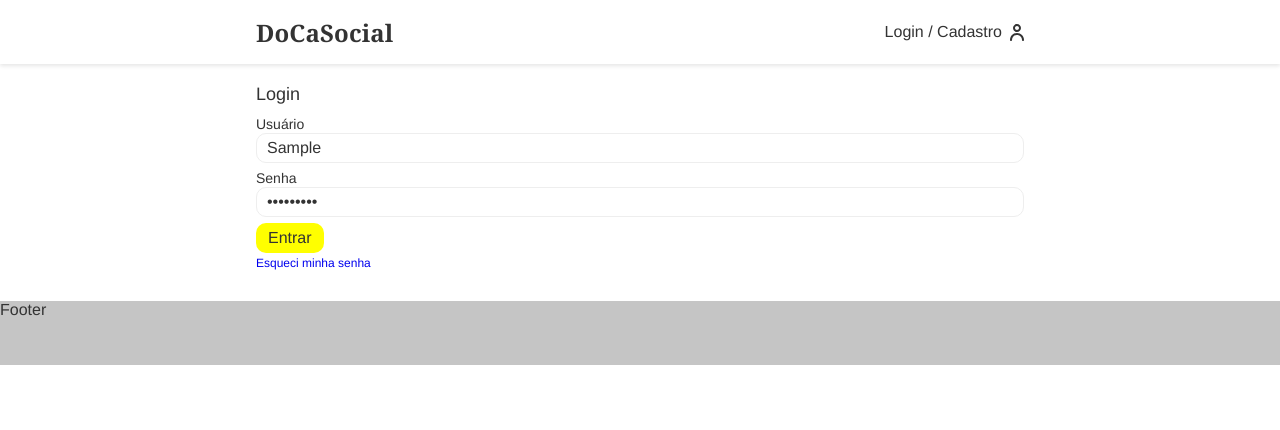
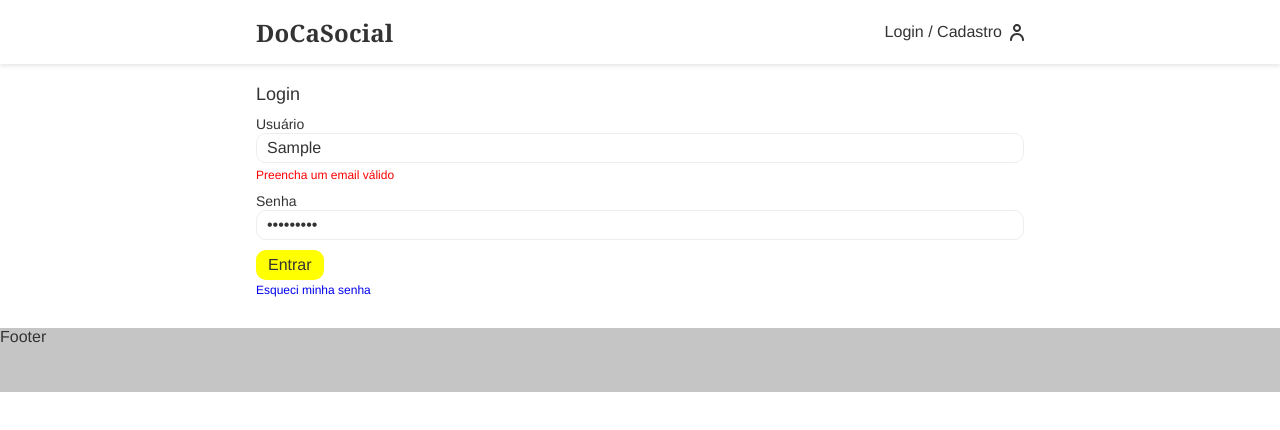
Before and after one commit to iasminln/rede-social-pets, a React (Vite) app: page /login in a window 1280 px wide. Both pictures are taken after typing "Sample", "Sample123" into the empty fields and a click on the button "Entrar". Shown: the top 430 px of the page. Built offline with nearby package versions, Linux system fonts and the light colour scheme.

Commit message:
created useForm

```diff
--- a/src/components/Login/InputDefault.jsx
+++ b/src/components/Login/InputDefault.jsx
@@ -1,7 +1,7 @@
 import React from 'react'
 import '../../css/style.scss'
 
-const InputDefault = ({ label, name, type }) => {
+const InputDefault = ({ label, name, type, valueRef, error}) => {
 
 
   return (
@@ -12,7 +12,9 @@ const InputDefault = ({ label, name, type }) => {
         type={type}
         id={name}
         name={name}
+        ref={valueRef}
       />
+      {error && <p className='mensage-error'>{error}</p>}
     </div>
   )
 }
--- a/src/components/Login/LoginForm.jsx
+++ b/src/components/Login/LoginForm.jsx
@@ -3,14 +3,25 @@ import '../../css/style.scss'
 import { Link } from 'react-router-dom';
 import InputDefault from './InputDefault';
 import ButtonDefault from './ButtonDefault';
+import useForm from '../../hooks/useForm';
 
 const LoginForm = () => {
-  const usuarioElement = useRef(null);
-  const passwordElement = useRef(null);
+  const passwordElement = useForm()
+  const usuarioElement = useForm('email')
 
   const handleSubmit = (e) => {
     e.preventDefault()
-    console.log("enviou", usuarioElement.current?.value, passwordElement.current?.value)
+
+    usuarioElement.validate()
+    console.log("enviou", usuarioElement?.valueRef?.current?.value)
+
+    // fetch('https://dogsapi.origamid.dev/json/jwt-auth/v1/token', {
+    //   method: 'POST',
+    //   headers: {
+    //     'Content-Type': 'application/json'
+    //   },
+    //   body: JSON.stringify({`${usuarioElement.current?.value}, ${passwordElement.current?.value} }`)
+    // })
   }
 
 
@@ -18,16 +29,9 @@ const LoginForm = () => {
     <section className='login'>
       <p className='titulos'>Login</p>
       <form action="" onSubmit={handleSubmit}>
-        <InputDefault type='text' label='Usuário' name='usuarioElement' />
-        <InputDefault type='password' label='Senha' name='passwordElement' />
+        <InputDefault type='text' label='Usuário' name='usuarioElement' {...usuarioElement} />
+        <InputDefault type='password' label='Senha' name='passwordElement' {...passwordElement} />
 
-        {/* <label htmlFor="">
-          Senha
-          <input
-            type="password"
-            ref={passwordElement}
-          />
-        </label> */}
         <ButtonDefault>Entrar</ButtonDefault>
         <Link className='x-small-text' to='/login/recuperar'>Esqueci minha senha</Link>
       </form>
--- a/src/css/_login.scss
+++ b/src/css/_login.scss
@@ -21,7 +21,7 @@
     border: none;
 
     &:hover{
-      background: rgb(148, 148, 3);
+      background: rgb(221, 221, 19);
     }
 
     &:disabled{
@@ -35,11 +35,11 @@
   }
 
   .wrapper-input{
-    margin: size(6) 0;
+    margin: size(10) 0;
 
     .form-label{
       font-size: size(14);
-      margin-bottom: size(3);
+      margin-bottom: size(5);
     }
 
     .form-input{
@@ -49,5 +49,11 @@
       border-radius: 10px;
       width: 100%;
     }
+
+    .mensage-error{
+      font-size: size(12);
+      color: red;
+      margin-top: size(5);
+    }
   }
 }
--- /dev/null
+++ b/src/hooks/useForm.jsx
@@ -0,0 +1,35 @@
+import React, {useRef, useState} from 'react'
+
+const types = {
+  email: {
+    regex: /^(([^<>()[\]\\.,;:\s@"]+(\.[^<>()[\]\\.,;:\s@"]+)*)|.(".+"))@((\[[0-9]{1,3}\.[0-9]{1,3}\.[0-9]{1,3}\.[0-9]{1,3}\])|(([a-zA-Z\-0-9]+\.)+[a-zA-Z]{2,}))$/,
+    message: 'Preencha um email válido'
+  }
+}
+
+const useForm = (type) => {
+  const valueRef = useRef()
+  const [error, setError] = useState(null)
+
+  const validate = (valueRef) =>{
+    if(type === false) return true;
+    if (valueRef.length === 0){
+      setError('Preencha um valor')
+      return false
+    } else if (types[type] && !types[type].regex.test(valueRef?.current?.value)){
+      setError(types[type].message)
+      return false
+    } else {
+      setError(null)
+      return true
+    }
+  }
+
+  return {
+    valueRef,
+    validate: ()=> validate(valueRef),
+    error
+  }
+}
+
+export default useForm;
```
